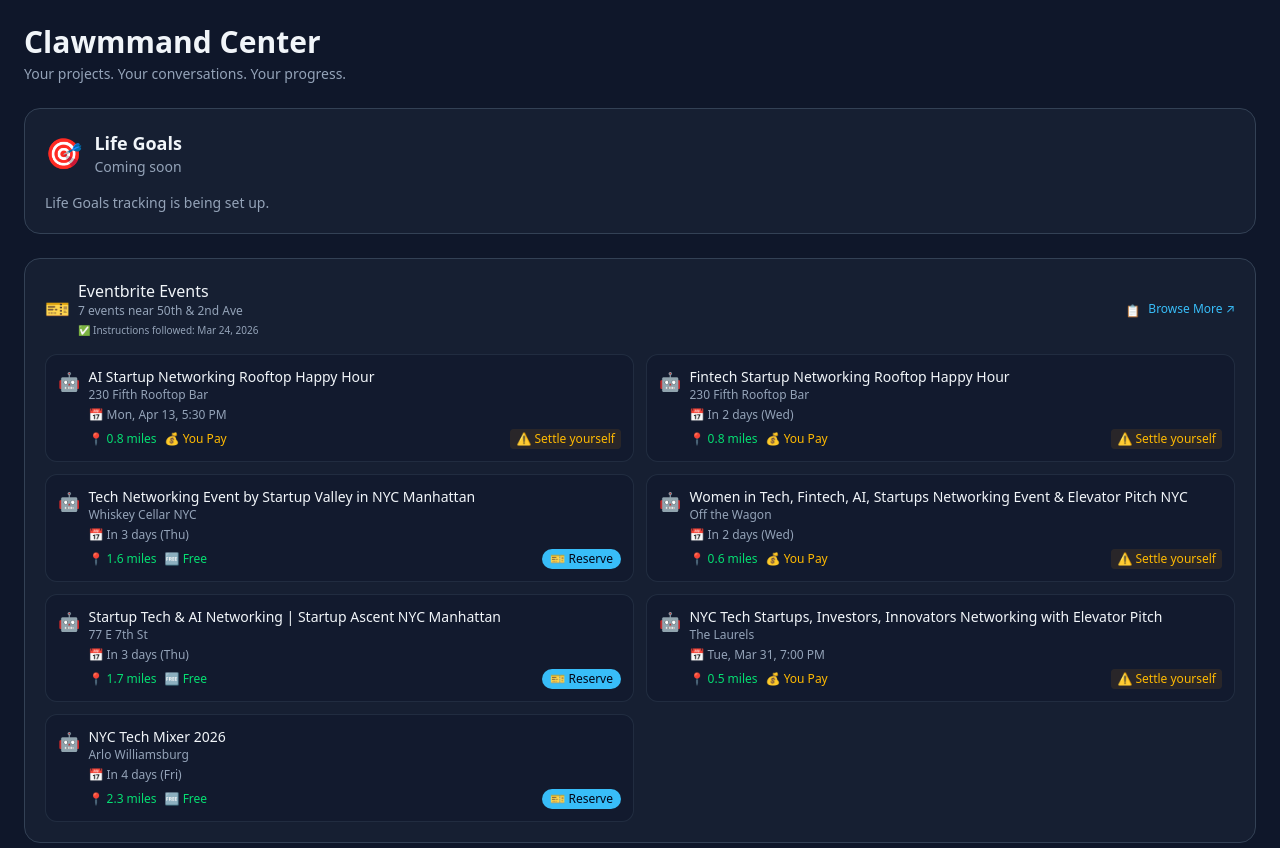
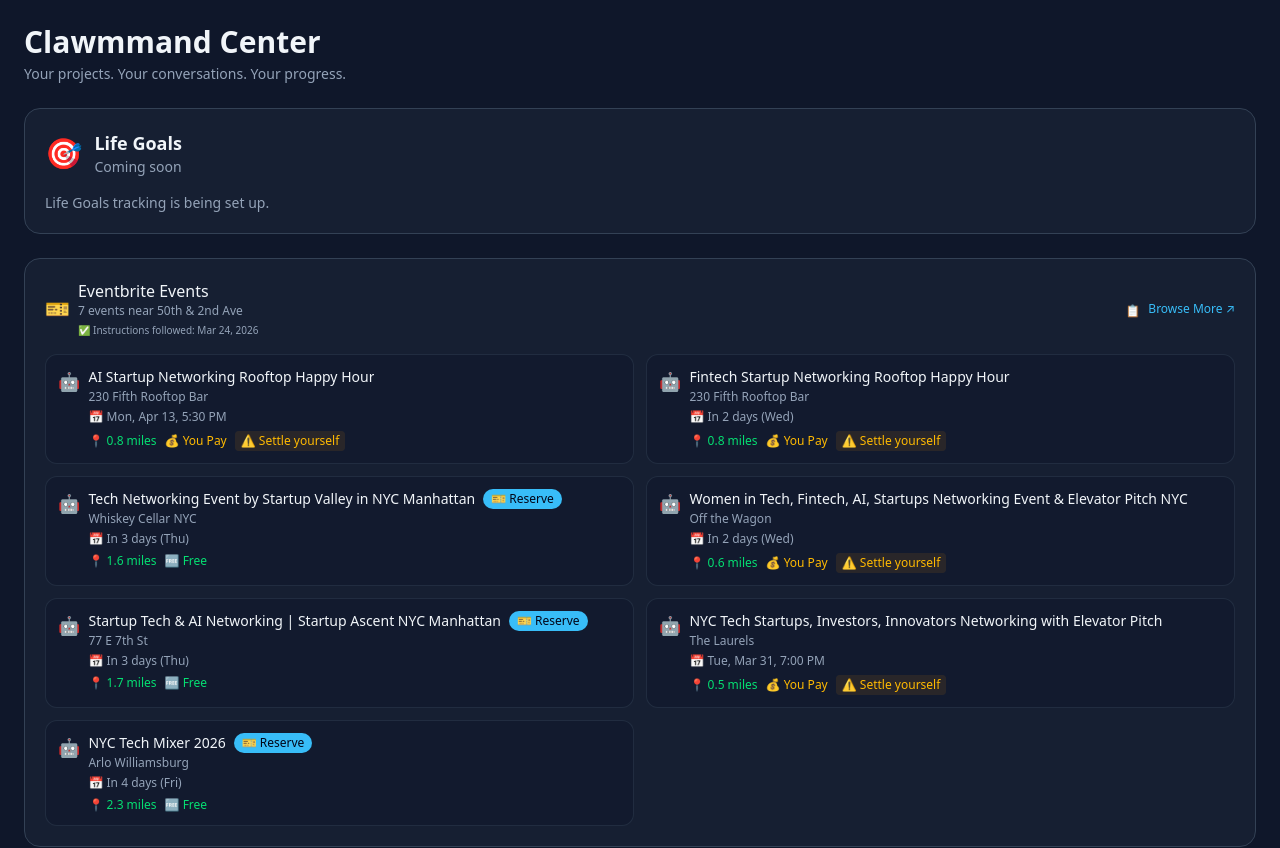
Before and after one commit to ianmadrid9/command-center-v2, a Next.js app: page / in a window 1280 px wide. Shown: the top 848 px of the page. Built offline with nearby package versions, Linux system fonts and the light colour scheme.

Commit message:
Move Reserve button next to event title (prevent misclicks)

```diff
--- a/components/dashboard/eventbrite-monitor.tsx
+++ b/components/dashboard/eventbrite-monitor.tsx
@@ -206,31 +206,33 @@
                 <div className="flex items-start gap-2">
                   <span className="text-lg">{getCategoryIcon(event.name)}</span>
                   <div className="flex-1 min-w-0">
-                    <p className="text-sm font-medium truncate">{event.name}</p>
-                    <p className="text-xs text-muted truncate">{event.venue?.name}</p>
-                    <div className="flex items-center gap-2 mt-1 text-xs text-muted">
-                      <span>📅 {formatDate(event.start)}</span>
-                    </div>
-                    <div className="flex items-center justify-between mt-1.5">
-                      <div className="flex items-center gap-2 text-xs">
-                        <span className="text-green-400">
-                          📍 {event.distance}
-                        </span>
-                        <span className={event.is_free ? 'text-green-400' : 'text-amber-400'}>
-                          {event.is_free ? '🆓 Free' : '💰 You Pay'}
-                        </span>
-                      </div>
-                      {event.is_free ? (
+                    <div className="flex items-center gap-2 mb-0.5">
+                      <p className="text-sm font-medium truncate">{event.name}</p>
+                      {event.is_free && (
                         <button
                           onClick={(e) => {
                             e.stopPropagation();
                             handleReserve(event);
                           }}
-                          className="text-xs bg-accent text-slate-950 px-2 py-0.5 rounded-full font-medium hover:bg-accent/90 transition-colors"
+                          className="text-xs bg-accent text-slate-950 px-2 py-0.5 rounded-full font-medium hover:bg-accent/90 transition-colors flex-shrink-0"
+                          title="Reserve free ticket"
                         >
                           🎫 Reserve
                         </button>
-                      ) : (
+                      )}
+                    </div>
+                    <p className="text-xs text-muted truncate">{event.venue?.name}</p>
+                    <div className="flex items-center gap-2 mt-1 text-xs text-muted">
+                      <span>📅 {formatDate(event.start)}</span>
+                    </div>
+                    <div className="flex items-center gap-2 mt-1.5 text-xs">
+                      <span className="text-green-400">
+                        📍 {event.distance}
+                      </span>
+                      <span className={event.is_free ? 'text-green-400' : 'text-amber-400'}>
+                        {event.is_free ? '🆓 Free' : '💰 You Pay'}
+                      </span>
+                      {!event.is_free && (
                         <span className="text-xs text-amber-400 bg-amber-500/10 px-1.5 py-0.5 rounded">
                           ⚠️ Settle yourself
                         </span>
```
